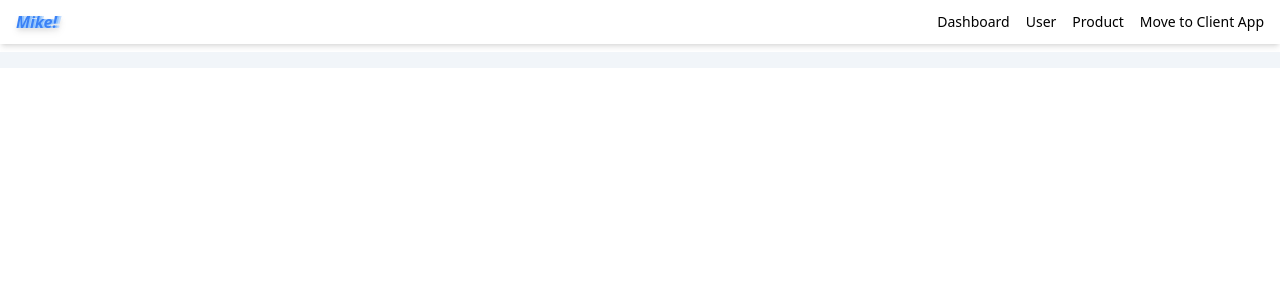
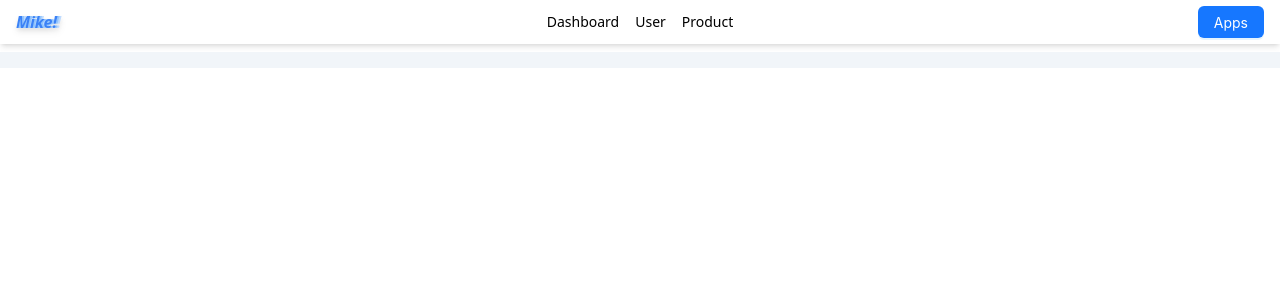
Before and after one commit to quanglong292/e-commerce, a React (Vite) app in the folder client/: page / in a window 1280 px wide. Shown: the top 300 px of the page. Built offline with nearby package versions, Linux system fonts and the light colour scheme.

Commit message:
Update AppNavigateButton

```diff
--- a/client/index.html
+++ b/client/index.html
@@ -20,9 +20,33 @@
 
       gtag("config", "G-RVHYX95J4H");
     </script>
+    <!-- Google Tag Manager -->
+    <script>
+      (function (w, d, s, l, i) {
+        w[l] = w[l] || [];
+        w[l].push({ "gtm.start": new Date().getTime(), event: "gtm.js" });
+        var f = d.getElementsByTagName(s)[0],
+          j = d.createElement(s),
+          dl = l != "dataLayer" ? "&l=" + l : "";
+        j.async = true;
+        j.src = "https://www.googletagmanager.com/gtm.js?id=" + i + dl;
+        f.parentNode.insertBefore(j, f);
+      })(window, document, "script", "dataLayer", "GTM-KWSVH4J");
+    </script>
+    <!-- End Google Tag Manager -->
   </head>
   <body>
     <div id="root"></div>
     <script type="module" src="/src/main.jsx"></script>
+    <!-- Google Tag Manager (noscript) -->
+    <noscript
+      ><iframe
+        src="https://www.googletagmanager.com/ns.html?id=GTM-KWSVH4J"
+        height="0"
+        width="0"
+        style="display: none; visibility: hidden"
+      ></iframe
+    ></noscript>
+    <!-- End Google Tag Manager (noscript) -->
   </body>
 </html>
--- a/client/src/components/core/Navigation.jsx
+++ b/client/src/components/core/Navigation.jsx
@@ -1,24 +1,51 @@
-import { Button, Input } from "antd";
+import { Button, Dropdown, Input } from "antd";
 import { ShoppingCartOutlined, HeartOutlined } from "@ant-design/icons";
 import React, { useMemo } from "react";
-import { MenuOutlined } from "@ant-design/icons";
 import Logo from "../../assets/icons/Logo";
 import {
   APP_NAVIGATIONS,
   SIDE_BAR_ITEMS,
 } from "../../utils/constants/sidebar.constant";
 import { useNavigate, useResolvedPath } from "react-router-dom";
+import CButton from "./CButton";
 
 const { Search } = Input;
 
+const AppNavigateButton = () => {
+  const navigate = useNavigate();
+
+  return (
+    <div className="w-[25%] flex justify-end">
+      <Dropdown
+        menu={{
+          items: [
+            {
+              label: <div onClick={() => navigate("/app")}>Distribution</div>,
+              key: "0",
+            },
+            {
+              label: <div onClick={() => navigate("/crm/")}>CRM</div>,
+              key: "1",
+            },
+            {
+              label: <div onClick={() => navigate("/")}>Admin</div>,
+              key: "2",
+            },
+          ],
+        }}
+        trigger={["click"]}
+        placement="bottomRight"
+      >
+        <CButton type="primary">Apps</CButton>
+      </Dropdown>
+    </div>
+  );
+};
+
 const AdditionNavs = (props) => {
   const { isClientApp } = props;
-  console.log(
-    "🚀 ~ file: Navigation.jsx:16 ~ AdditionNavs ~ isClientApp:",
-    isClientApp
-  );
 
-  if (!isClientApp) return <></>;
+  if (!isClientApp) return <AppNavigateButton />;
 
   function onSearch(e) {
     console.log("🚀 ~ file: Navigation.jsx:17 ~ onSearch ~ e:", e);
@@ -29,6 +56,7 @@ const AdditionNavs = (props) => {
       <Search placeholder="Search" onSearch={onSearch} style={{ width: 200 }} />
       <Button shape="circle" icon={<HeartOutlined />} />
       <Button shape="circle" icon={<ShoppingCartOutlined />} />
+      <AppNavigateButton />
     </div>
   );
 };
@@ -36,10 +64,6 @@ const AdditionNavs = (props) => {
 const Navigation = () => {
   const navigate = useNavigate();
   const { pathname } = useResolvedPath();
-  console.log(
-    "🚀 ~ file: Navigation.jsx:36 ~ Navigation ~ pathname:",
-    pathname
-  );
   const isClientApp = useMemo(() => pathname.includes("app"), [pathname]);
   const SCHEMA = useMemo(() => {
     return !isClientApp ? SIDE_BAR_ITEMS : APP_NAVIGATIONS;
--- a/client/src/routes.jsx
+++ b/client/src/routes.jsx
@@ -42,6 +42,11 @@ const router = createBrowserRouter([
           };
         }),
       },
+      // APP routes
+      {
+        path: "crm/",
+        element: <ViewAppProductLayout />,
+      },
     ],
   },
   {
--- a/client/src/utils/constants/sidebar.constant.js
+++ b/client/src/utils/constants/sidebar.constant.js
@@ -13,11 +13,6 @@ export const SIDE_BAR_ITEMS = [
     label: "Product",
     path: "product",
     key: "product",
-  },
-  {
-    label: "Move to Client App",
-    path: "/app",
-    key: "app",
   },
 ];
 
--- a/client/src/views/admin/viewProduct/elements/ProductLayout.jsx
+++ b/client/src/views/admin/viewProduct/elements/ProductLayout.jsx
@@ -112,8 +112,8 @@ const ProductLayout = (props) => {
   }
 
   function handleAssignListData(arrayData) {
-    if (typeof arrayData !== "array") setDataSource([]);
     if (arrayData?.length) setDataSource(data);
+    else setDataSource([]);
   }
 
   useEffect(() => {
```
